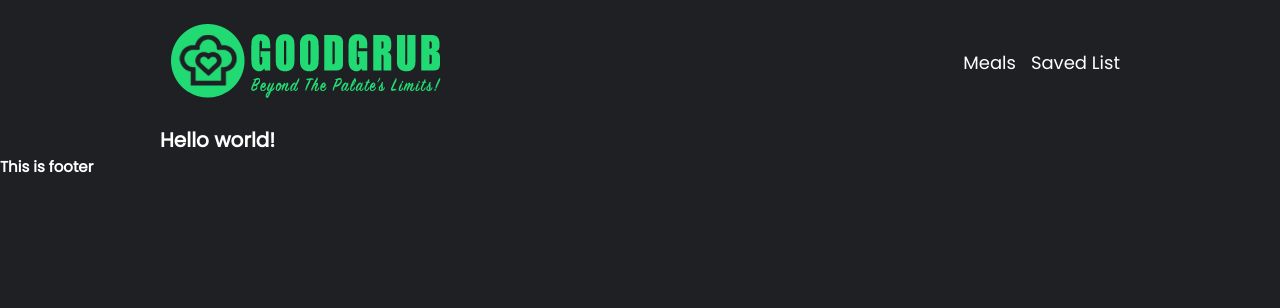
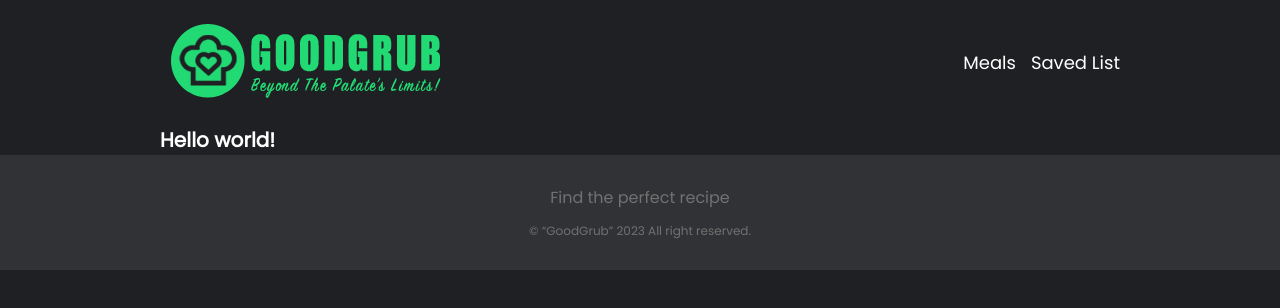
Before and after one commit to chelseaharris137/GoodGrub, a Next.js app: page / in a window 1280 px wide. Shown: the top 308 px of the page. Built offline with nearby package versions, Linux system fonts and the light colour scheme; a web font is replaced by a local one.

Commit message:
Add footer and text components

```diff
--- /dev/null
+++ b/src/components/layout/Footer.js
@@ -0,0 +1,19 @@
+import { Text } from '../text';
+import React from 'react';
+import classes from './Footer.module.scss';
+
+export const Footer = () => {
+  const year = new Date().getFullYear() ;
+
+  return (
+    <footer className={classes.footer}>
+      <Text>
+        Find the perfect recipe
+      </Text>
+
+      <Text className={classes.copyright}>
+        &copy; “GoodGrub” {year} All right reserved.
+      </Text>
+    </footer>
+  );
+}
--- /dev/null
+++ b/src/components/layout/Footer.module.scss
@@ -0,0 +1,9 @@
+.footer {
+	background-color: var(--secondary-color);
+	text-align: center;
+	padding: 3rem 0rem;
+}
+.copyright {
+	margin-top: 1.2rem;
+	font-size: 1.2rem;
+}
--- a/src/components/layout/Layout.js
+++ b/src/components/layout/Layout.js
@@ -1,4 +1,4 @@
-import { Navbar } from "./Navbar";
+import { Footer, Navbar } from "./";
 import React, { Fragment } from "react";
 import classes from './Layout.module.scss';
 
@@ -11,7 +11,7 @@ export const Layout = ({ children }) => {
         {children}
       </div>
 
-      <h2>This is footer</h2>
+      <Footer />
     </Fragment>
   );
 };
--- /dev/null
+++ b/src/components/layout/index.js
@@ -0,0 +1,2 @@
+export * from './Footer';
+export * from './Navbar';
--- /dev/null
+++ b/src/components/text/Text.js
@@ -0,0 +1,7 @@
+
+import React from 'react';
+import classes from './Text.module.scss';
+import clsx from 'clsx';
+
+export const Text = ({ children, className }) =>
+    <p className={clsx(classes.text, className)}>{children}</p>;
--- /dev/null
+++ b/src/components/text/Text.module.scss
@@ -0,0 +1,10 @@
+.text {
+	font-size: 1.6rem;
+	color: var(--text-color);
+	font-family: 'Poppins', sans-serif;
+}
+@media only screen and (max-width: 768px) {
+	.text {
+		font-size: 1.4rem;
+	}
+}
--- /dev/null
+++ b/src/components/text/index.js
@@ -0,0 +1 @@
+export * from './Text';
```
